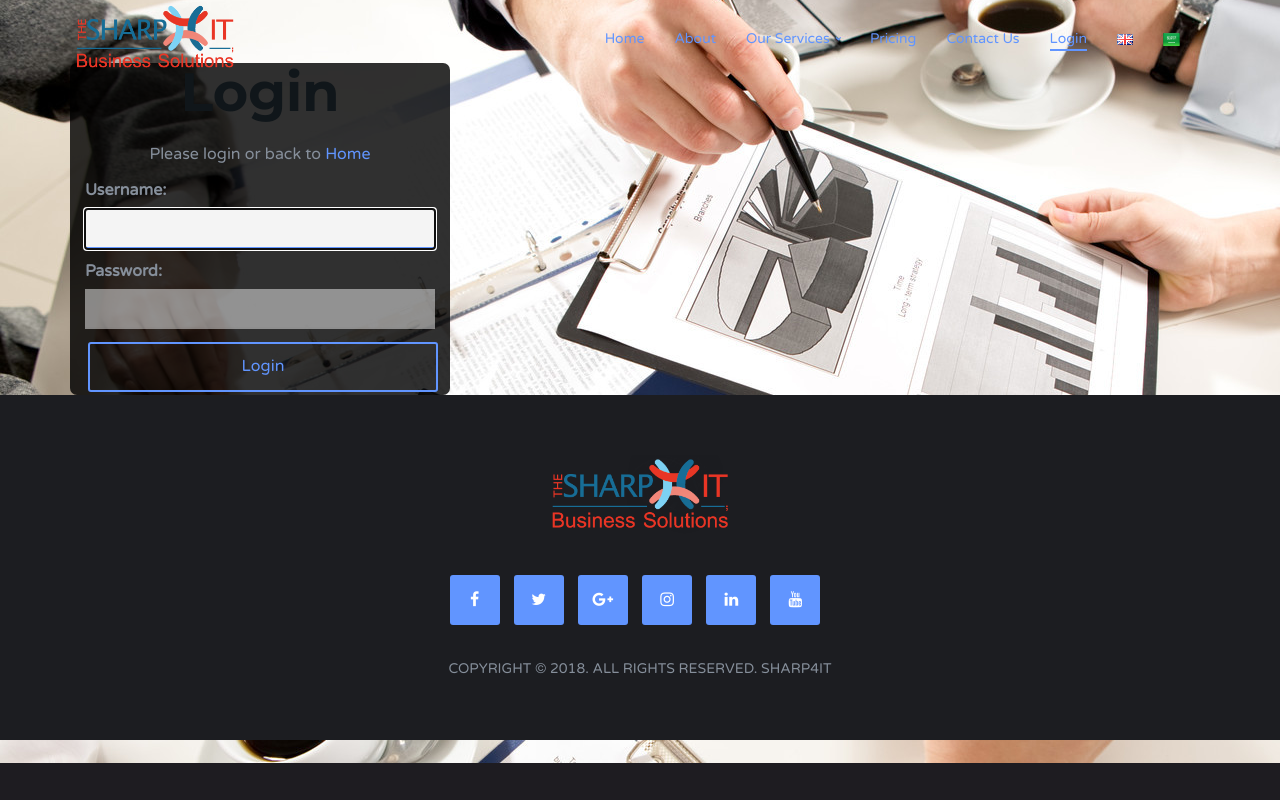
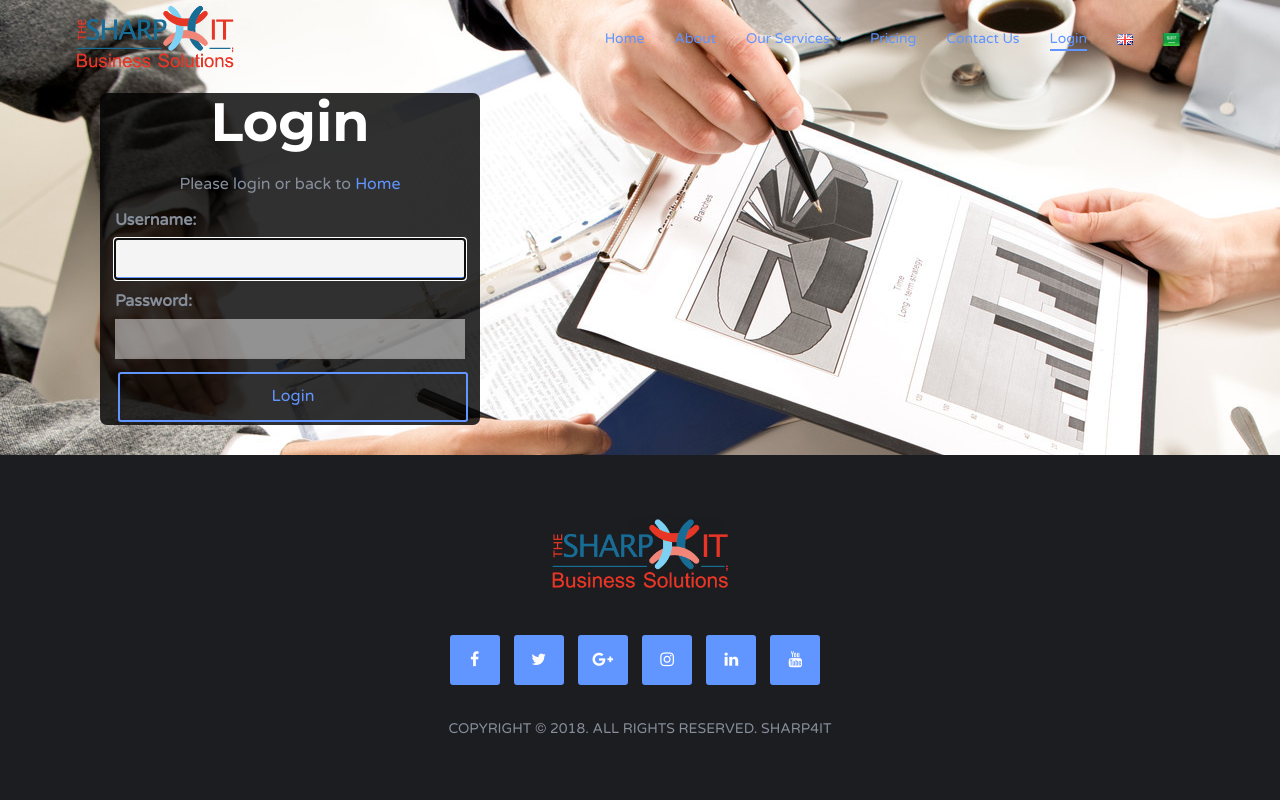
Before and after one commit to badreldenbeko/sharp_website, a Django app: page /en/login/ in a window 1280 px wide. Shown: the part 37-837 px from the top of the page. Before the commit the page ends 800 px from the top, so only its background shows below. Run offline with Django 3.2, Linux system fonts and the light colour scheme; some libraries are stand-ins or nearby versions.

Commit message:
Filtering. Signed-off-by: Badrelden Ahmed <badrelden@hotmail.com>
Signed-off-by: Badrelden Ahmed <badrelden@hotmail.com>

```diff
--- a/home/templates/registration/login.html
+++ b/home/templates/registration/login.html
@@ -22,10 +22,10 @@
 
 {% block content %}
     <div class="container">
-        <div class="col-md-4" style="background: rgba(0,0,0,0.81); border-radius: 7px;">
+        <div class="col-md-4" style="background: rgba(0,0,0,0.81); border-radius: 7px; margin: 30px;">
             <form action="." method="post">
                 <div class="text-center mb-4">
-                    <h1>{% trans 'Login' %}</h1>
+                    <h1 style="color: white">{% trans 'Login' %}</h1>
 
                     {% if form.errors %}
                         <p>{% trans 'Username and password didn"t match. Please try again.' %}</p>
```
